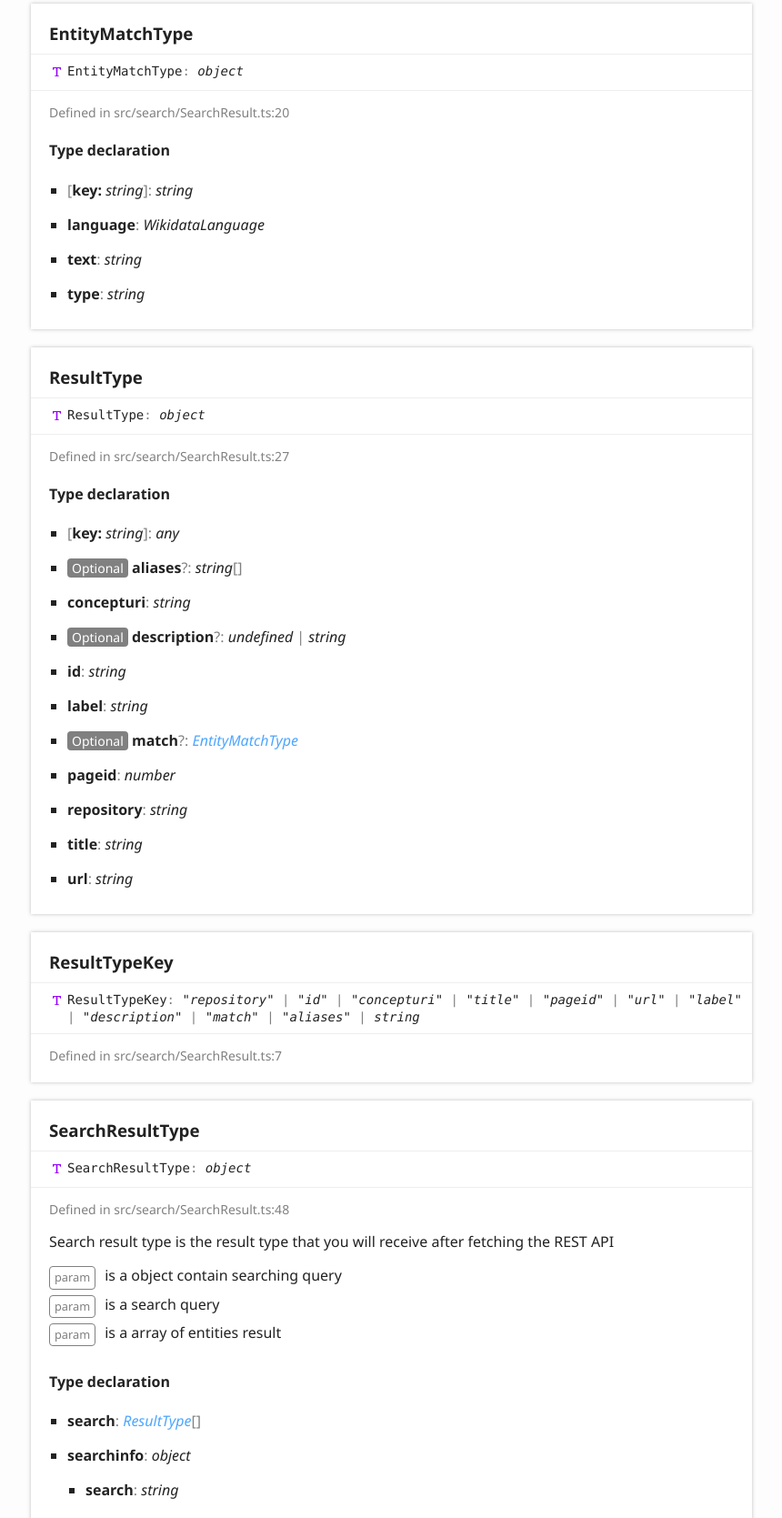
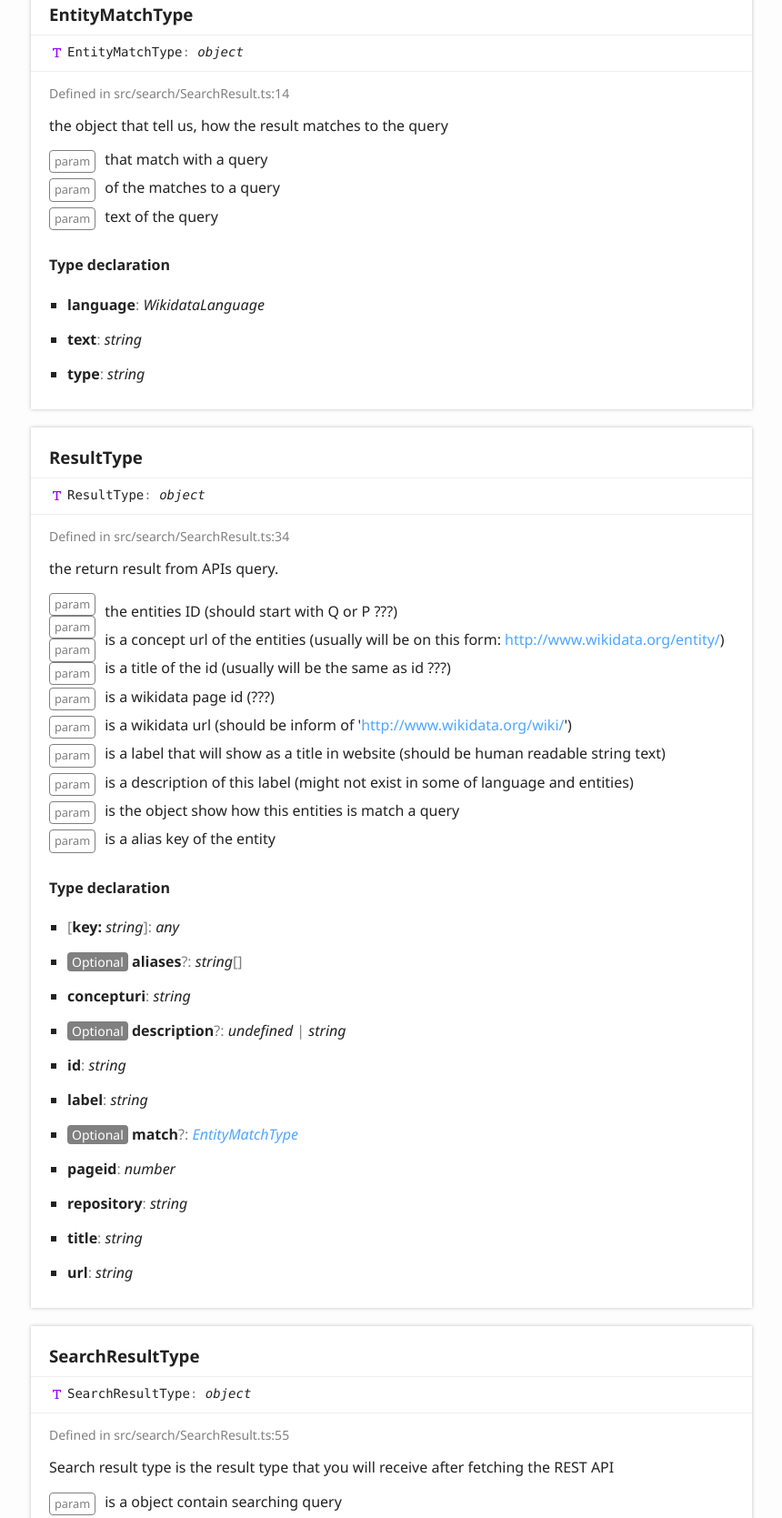
Before and after one commit to kamontat/wikidata-api, a website: page docs/modules/search_model.html in a window 1280 px wide. Shown: the part 589-2258 px from the top of the page at 91% size, without its empty margins (6-866 px from the left). Drawn offline with Linux system fonts and the light colour scheme.

Commit message:
[doc] Update searching docs

```diff
--- a/docs/modules/search_model.html
+++ b/docs/modules/search_model.html
@@ -82,7 +82,6 @@
 							<ul class="tsd-index-list">
 								<li class="tsd-kind-type-alias tsd-parent-kind-external-module"><a href="search_model.html#entitymatchtype" class="tsd-kind-icon">Entity<wbr>Match<wbr>Type</a></li>
 								<li class="tsd-kind-type-alias tsd-parent-kind-external-module"><a href="search_model.html#resulttype" class="tsd-kind-icon">Result<wbr>Type</a></li>
-								<li class="tsd-kind-type-alias tsd-parent-kind-external-module"><a href="search_model.html#resulttypekey" class="tsd-kind-icon">Result<wbr>Type<wbr>Key</a></li>
 								<li class="tsd-kind-type-alias tsd-parent-kind-external-module"><a href="search_model.html#searchresulttype" class="tsd-kind-icon">Search<wbr>Result<wbr>Type</a></li>
 							</ul>
 						</section>
@@ -97,15 +96,28 @@
 					<div class="tsd-signature tsd-kind-icon">Entity<wbr>Match<wbr>Type<span class="tsd-signature-symbol">:</span> <span class="tsd-signature-type">object</span></div>
 					<aside class="tsd-sources">
 						<ul>
-							<li>Defined in src/search/SearchResult.ts:20</li>
+							<li>Defined in src/search/SearchResult.ts:14</li>
 						</ul>
 					</aside>
+					<div class="tsd-comment tsd-typography">
+						<div class="lead">
+							<p>the object that tell us, how the result matches to the query</p>
+						</div>
+						<dl class="tsd-comment-tags">
+							<dt>param</dt>
+							<dd><p>that match with a query</p>
+							</dd>
+							<dt>param</dt>
+							<dd><p>of the matches to a query</p>
+							</dd>
+							<dt>param</dt>
+							<dd><p>text of the query</p>
+							</dd>
+						</dl>
+					</div>
 					<div class="tsd-type-declaration">
 						<h4>Type declaration</h4>
 						<ul class="tsd-parameters">
-							<li class="tsd-parameter-index-signature">
-								<h5><span class="tsd-signature-symbol">[</span>key: <span class="tsd-signature-type">string</span><span class="tsd-signature-symbol">]: </span><span class="tsd-signature-type">string</span></h5>
-							</li>
 							<li class="tsd-parameter">
 								<h5>language<span class="tsd-signature-symbol">: </span><span class="tsd-signature-type">WikidataLanguage</span></h5>
 							</li>
@@ -124,9 +136,45 @@
 					<div class="tsd-signature tsd-kind-icon">Result<wbr>Type<span class="tsd-signature-symbol">:</span> <span class="tsd-signature-type">object</span></div>
 					<aside class="tsd-sources">
 						<ul>
-							<li>Defined in src/search/SearchResult.ts:27</li>
+							<li>Defined in src/search/SearchResult.ts:34</li>
 						</ul>
 					</aside>
+					<div class="tsd-comment tsd-typography">
+						<div class="lead">
+							<p>the return result from APIs query.</p>
+						</div>
+						<dl class="tsd-comment-tags">
+							<dt>param</dt>
+							<dd></dd>
+							<dt>param</dt>
+							<dd><p>the entities ID (should start with Q or P ???)</p>
+							</dd>
+							<dt>param</dt>
+							<dd><p>is a concept url of the entities (usually will be on this form: <a href="http://www.wikidata.org/entity/">http://www.wikidata.org/entity/</a><id>)</p>
+							</dd>
+							<dt>param</dt>
+							<dd><p>is a title of the id (usually will be the same as id ???)</p>
+							</dd>
+							<dt>param</dt>
+							<dd><p>is a wikidata page id (???)</p>
+							</dd>
+							<dt>param</dt>
+							<dd><p>is a wikidata url (should be inform of &#39;<a href="http://www.wikidata.org/wiki/">http://www.wikidata.org/wiki/</a><id>&#39;)</p>
+							</dd>
+							<dt>param</dt>
+							<dd><p>is a label that will show as a title in website (should be human readable string text)</p>
+							</dd>
+							<dt>param</dt>
+							<dd><p>is a description of this label (might not exist in some of language and entities)</p>
+							</dd>
+							<dt>param</dt>
+							<dd><p>is the object show how this entities is match a query</p>
+							</dd>
+							<dt>param</dt>
+							<dd><p>is a alias key of the entity</p>
+							</dd>
+						</dl>
+					</div>
 					<div class="tsd-type-declaration">
 						<h4>Type declaration</h4>
 						<ul class="tsd-parameters">
@@ -167,22 +215,12 @@
 					</div>
 				</section>
 				<section class="tsd-panel tsd-member tsd-kind-type-alias tsd-parent-kind-external-module">
-					<a name="resulttypekey" class="tsd-anchor"></a>
-					<h3>Result<wbr>Type<wbr>Key</h3>
-					<div class="tsd-signature tsd-kind-icon">Result<wbr>Type<wbr>Key<span class="tsd-signature-symbol">:</span> <span class="tsd-signature-type">"repository"</span><span class="tsd-signature-symbol"> | </span><span class="tsd-signature-type">"id"</span><span class="tsd-signature-symbol"> | </span><span class="tsd-signature-type">"concepturi"</span><span class="tsd-signature-symbol"> | </span><span class="tsd-signature-type">"title"</span><span class="tsd-signature-symbol"> | </span><span class="tsd-signature-type">"pageid"</span><span class="tsd-signature-symbol"> | </span><span class="tsd-signature-type">"url"</span><span class="tsd-signature-symbol"> | </span><span class="tsd-signature-type">"label"</span><span class="tsd-signature-symbol"> | </span><span class="tsd-signature-type">"description"</span><span class="tsd-signature-symbol"> | </span><span class="tsd-signature-type">"match"</span><span class="tsd-signature-symbol"> | </span><span class="tsd-signature-type">"aliases"</span><span class="tsd-signature-symbol"> | </span><span class="tsd-signature-type">string</span></div>
-					<aside class="tsd-sources">
-						<ul>
-							<li>Defined in src/search/SearchResult.ts:7</li>
-						</ul>
-					</aside>
-				</section>
-				<section class="tsd-panel tsd-member tsd-kind-type-alias tsd-parent-kind-external-module">
 					<a name="searchresulttype" class="tsd-anchor"></a>
 					<h3>Search<wbr>Result<wbr>Type</h3>
 					<div class="tsd-signature tsd-kind-icon">Search<wbr>Result<wbr>Type<span class="tsd-signature-symbol">:</span> <span class="tsd-signature-type">object</span></div>
 					<aside class="tsd-sources">
 						<ul>
-							<li>Defined in src/search/SearchResult.ts:48</li>
+							<li>Defined in src/search/SearchResult.ts:55</li>
 						</ul>
 					</aside>
 					<div class="tsd-comment tsd-typography">
@@ -250,9 +288,6 @@
 					</li>
 					<li class=" tsd-kind-type-alias tsd-parent-kind-external-module">
 						<a href="search_model.html#resulttype" class="tsd-kind-icon">Result<wbr>Type</a>
-					</li>
-					<li class=" tsd-kind-type-alias tsd-parent-kind-external-module">
-						<a href="search_model.html#resulttypekey" class="tsd-kind-icon">Result<wbr>Type<wbr>Key</a>
 					</li>
 					<li class=" tsd-kind-type-alias tsd-parent-kind-external-module">
 						<a href="search_model.html#searchresulttype" class="tsd-kind-icon">Search<wbr>Result<wbr>Type</a>
```
Also changed, not shown: docs/classes/search_model.searchcollection.html (+0 -3 lines), docs/classes/search_model.searchresult.html (+57 -20 lines), docs/assets/js/search.js.
